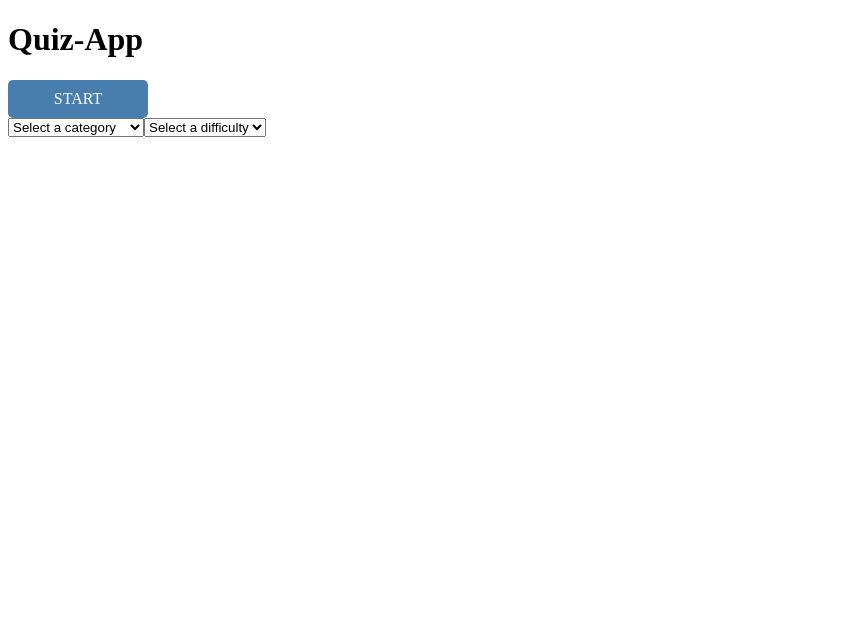
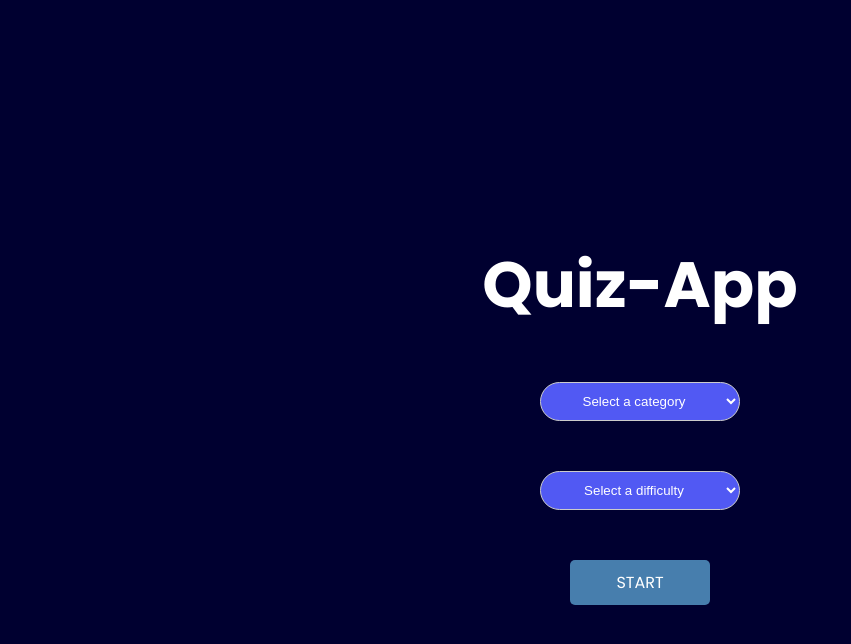
Before and after one commit to Fe-Re/Quiz-App, a React (Vite) app: page / in a window 1280 px wide. Shown: the top 644 px of the page, without its empty margins (0-851 px from the left). Built offline with nearby package versions, Linux system fonts and the light colour scheme; no server answers.

Commit message:
Add result display and improve styling in QuestionBox and StartMenu components

```diff
--- a/src/QuestionBox.jsx
+++ b/src/QuestionBox.jsx
@@ -9,6 +9,7 @@ export function QuestionBox({
 }) {
   const [currentQuestionIndex, setCurrentQuestionIndex] = useState(0);
   const [IncorrectAnswer, setIncorrectAnswer] = useState(false);
+  const [showResult, setShowResult] = useState(false);
 
   QuestionBox.propTypes = {
     questionAnswer: PropTypes.array.isRequired,
@@ -40,8 +41,10 @@ export function QuestionBox({
         (prevIndex) => (prevIndex + 1) % (questionAnswer.length || 1)
       );
       setIncorrectAnswer(false);
+      setShowResult(true);
     } else {
       setIncorrectAnswer(true);
+      setShowResult(true);
     }
   }
 
@@ -53,7 +56,7 @@ export function QuestionBox({
 
   return (
     <>
-      <div className="questionBox">
+      <div className="question-box">
         <h2 className="category">
           {currentQuestion
             ? currentQuestion.category.toUpperCase().replace(/_/g, " ")
@@ -71,7 +74,6 @@ export function QuestionBox({
         <div className="question">
           {currentQuestion ? currentQuestion.question.text : "Lade Frage..."}
         </div>
-      </div>
         <div className="answers">
           {shuffledAnswers.map((answerOption, index) => (
             <div
@@ -88,10 +90,17 @@ export function QuestionBox({
               {answerOption}
             </div>
           ))}
-        {IncorrectAnswer && <p style={{ color: "red" }}>Incorrect answer</p>}
         </div>
+        {showResult ? (
+          <p style={IncorrectAnswer ? { color: "red" } : { color: "Green" }}>
+            Your Answer was {IncorrectAnswer ? "Incorrect..." : "Correct!"}{" "}
+          </p>
+        ) : (
+          ""
+        )}
         <div className="end-btn" onClick={endQuiz}>
           End
+        </div>
       </div>
     </>
   );
--- a/src/StartMenu.jsx
+++ b/src/StartMenu.jsx
@@ -39,9 +39,7 @@ export function StartMenu({
   return (
     <div className="start-menu">
       <h1>Quiz-App</h1>
-      <div className="start-btn" onClick={startQuiz}>
-        START
-      </div>
+
       <select
         onChange={(event) => changeCategory(event.target.value)}
         className="category-select"
@@ -68,6 +66,9 @@ export function StartMenu({
         <option value="medium">Medium</option>
         <option value="hard">Hard</option>
       </select>
+      <div className="start-btn" onClick={startQuiz}>
+        START
+      </div>
     </div>
   );
 }
--- a/src/index.css
+++ b/src/index.css
@@ -1,3 +1,38 @@
+@import url("https://fonts.googleapis.com/css2?family=Poppins:wght@300;400;500;600;700&display=swap");
+
+body {
+  font-family: "Poppins", sans-serif;
+  margin: 0;
+  padding: 0;
+  background-color: #000030ff;
+  color: white;
+}
+
+.start-menu {
+  display: flex;
+  flex-direction: column;
+  justify-content: center;
+  align-items: center;
+  height: 100vh;
+}
+
+.start-menu h1 {
+  font-size: 4rem;
+  margin-bottom: 50px;
+}
+
+.category-select,
+.difficulty-select {
+  padding: 10px 20px;
+  border: 1px solid #ccc;
+  border-radius: 30px;
+  margin-bottom: 50px;
+  width: 200px;
+  text-align: center;
+  color: white;
+  background-color: rgb(81, 89, 243);
+  cursor: pointer;
+}
 .start-btn,
 .end-btn {
   background-color: rgb(71, 126, 173);
@@ -8,3 +43,36 @@
   border-radius: 5px;
   cursor: pointer;
 }
+
+.question-box {
+  display: flex;
+  flex-direction: column;
+  justify-content: center;
+  align-items: center;
+  height: 100vh;
+  text-align: center;
+}
+
+.category {
+  font-size: 4rem;
+  margin-bottom: 20px;
+}
+
+.answers {
+  display: grid;
+  grid-template-columns: repeat(2, 1fr);
+  gap: 20px;
+  margin: 20px;
+  width: 500px;
+  justify-content: center;
+  align-items: center;
+}
+.answer {
+  padding: 40px 20px;
+  border: 1px solid #ccc;
+  border-radius: 30px;
+  text-align: center;
+  color: white;
+  background-color: rgb(81, 89, 243);
+  cursor: pointer;
+}
```
Lines whose indentation alone changed are shown as unchanged.
